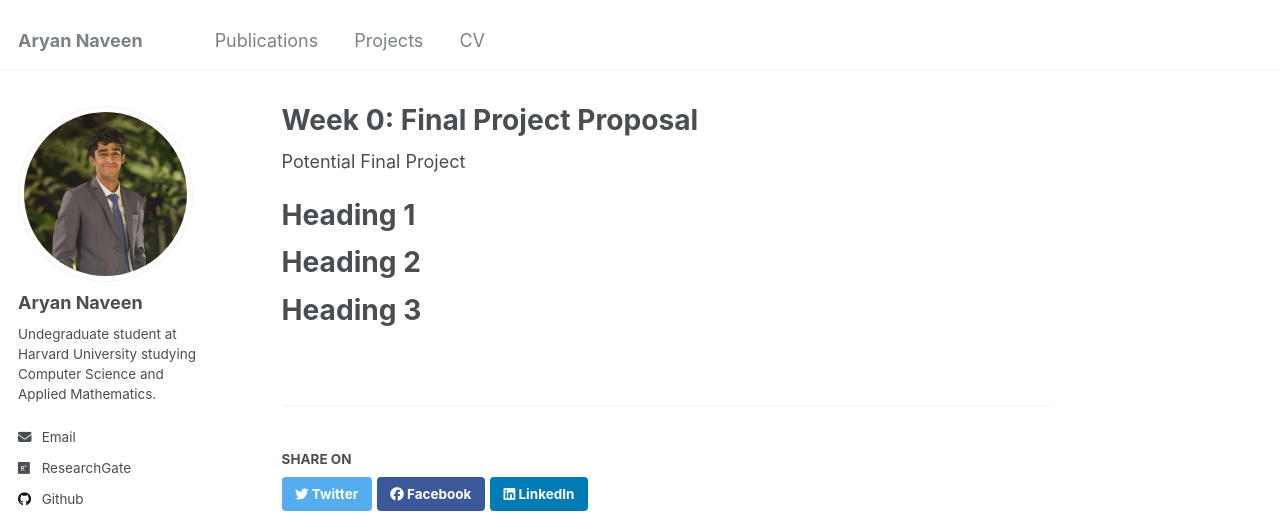
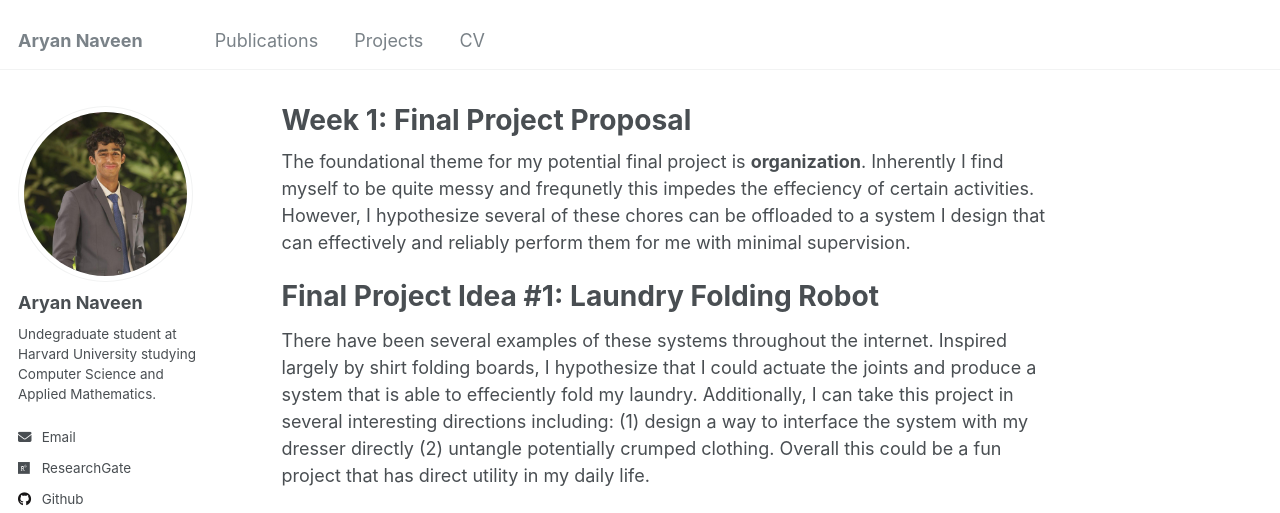
Before and after one commit to Aryan-Naveen/Aryan-Naveen.github.io, a Jekyll site: the page built from _ps70/projectproposal.md, in a window 1280 px wide and 1400 px high. Shown: the top 513 px of the window. Built offline with Jekyll 4.4.1, drawn with Linux system fonts in a browser that asks for light colours; some of the changed text lies outside the part shown; grey boxes are pictures that could not be loaded.

Commit message:
proposal

```diff
--- a/_ps70/projectproposal.md
+++ b/_ps70/projectproposal.md
@@ -1,5 +1,5 @@
 ---
-title: "Week 0: Final Project Proposal"
+title: "Week 1: Final Project Proposal"
 collection: ps70
 permalink: /ps70/proposal
 links_to_website: "/ps70/proposal"
@@ -10,13 +10,22 @@ year: "2024"
 include_on_website: true
 excerpt: "Interested in developing a system that can help improve the overall organization of my dorm room. An immediate example of such a device would potentially be a **laundry folding robot**."
 ---
-Potential Final Project
 
-Heading 1
+The foundational theme for my potential final project is **organization**. Inherently I find myself to be quite messy and frequnetly this impedes the effeciency of certain activities. However, I hypothesize several of these chores can be offloaded to a system I design that can effectively and reliably perform them for me with minimal supervision.
+
+Final Project Idea #1: Laundry Folding Robot
 ======
 
-Heading 2
+There have been several examples of these systems throughout the internet. Inspired largely by shirt folding boards, I hypothesize that I could actuate the joints and produce a system that is able to effeciently fold my laundry. Additionally, I can take this project in several interesting directions including: (1) design a way to interface the system with my dresser directly (2) untangle potentially crumped clothing. Overall this could be a fun project that has direct utility in my daily life.
+
+<iframe width="560" height="315" src="https://www.youtube.com/embed/rhWaHSUVGco?si=GFFoqy4zigp0hPAZ" title="YouTube video player" frameborder="0" allow="accelerometer; autoplay; clipboard-write; encrypted-media; gyroscope; picture-in-picture; web-share" referrerpolicy="strict-origin-when-cross-origin" allowfullscreen></iframe>
+
+
+Above link is inspiration for potential build. In terms of integration into my current dresser, I am thinking I can design the system to automatically store the clothes in containment units that I can directly slide into my dresser.
+
+Final Project Idea #2: Desk Organizer
 ======
 
-Heading 3
-======
+I have been curious about designing a system that potentially organizes my desk for me. In particular I would be curious to focus on designing some sort of robotic cable management system. The idea could be a hidden system that when activated (potentially through voice commands) will dispense the exact cable I am requesting, and then subsequently when I am finished will retract that cable and store it neatly for future. Additionally features I'd love to integrate include a method of easily adding/removing cables and overall ease of working with.
+
+![Wire Management Concept Drawing](/images/ps70/concept_drawing_wire_management.jpg)
```
Also changed, not shown: images/ps70/concept_drawing_wire_management.jpg (added).
